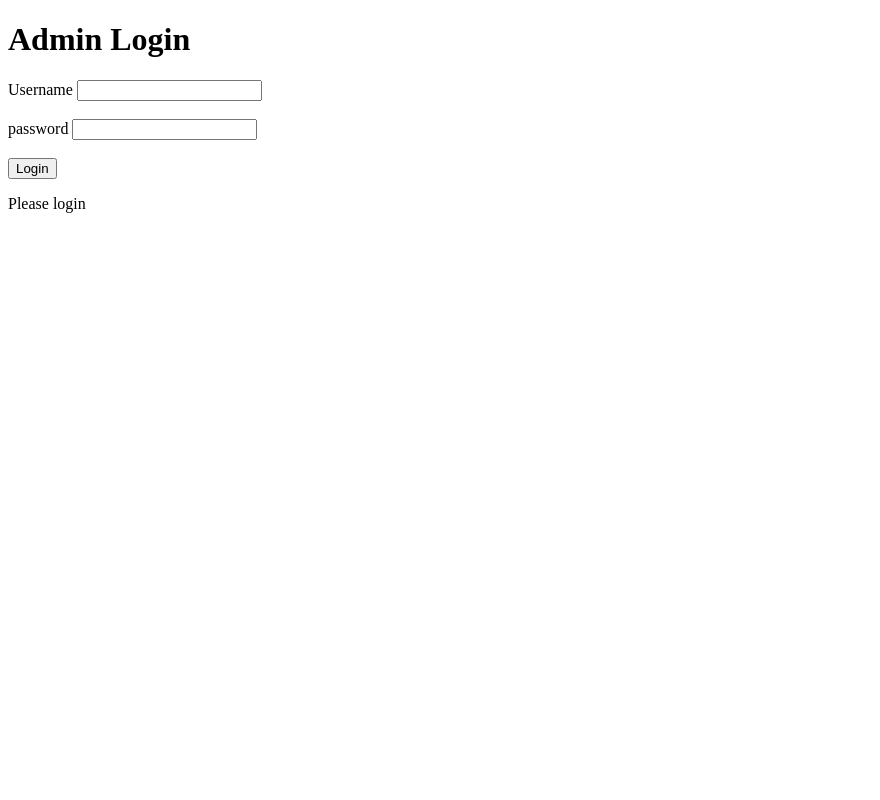
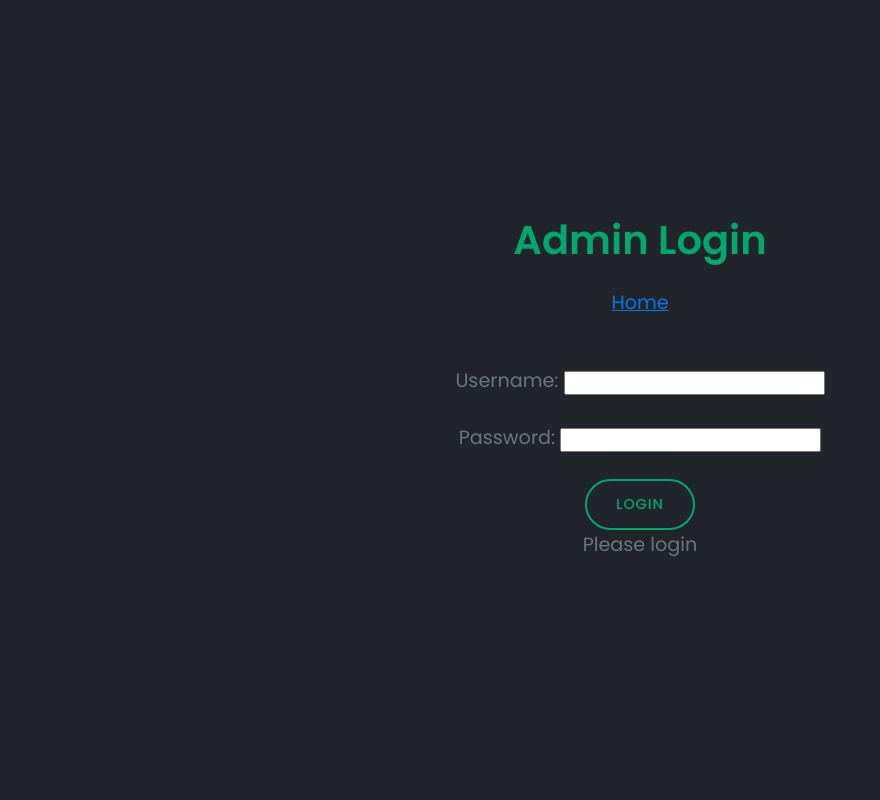
Before and after one commit to GMast3rs/4320FinalProject, a Flask app: page /admin in a window 1280 px wide. Shown: the whole page, without its empty margins (0-880 px from the left). Run offline with Flask 3, Linux system fonts and the light colour scheme.

Commit message:
Update admin.html
Styling

```diff
--- a/templates/admin.html
+++ b/templates/admin.html
@@ -1,20 +1,112 @@
 <!DOCTYPE html>
-<html>
-<head><title>Admin Login</title></head>
+<html lang="en">
+<head>
+    <meta charset="UTF-8">
+    <meta name="viewport" content="width=device-width, initial-scale=1.0">
+    <title>Admin Login</title>
+    <link href="https://fonts.googleapis.com/css2?family=Poppins:wght@300;400;500;600&display=swap" rel="stylesheet">
+    <style>
+        :root {
+            --primary: #00a76f;
+            --secondary: #212529;
+        }
+
+        * {
+            margin: 0;
+            padding: 0;
+            box-sizing: border-box;
+            font-family: 'Poppins', sans-serif;
+        }
+
+        body {
+            background-color: var(--secondary);
+            line-height: 1.6;
+        }
+
+        .container {
+            max-width: 1200px;
+            margin: 0 auto;
+            padding: 2rem;
+            min-height: 100vh;
+            display: flex;
+            flex-direction: column;
+            justify-content: center;
+            align-items: center;
+            text-align: center;
+        }
+
+        header {
+            margin-bottom: 3rem;
+        }
+
+        h1 {
+            font-size: 2.5rem;
+            margin-bottom: 1rem;
+            color: var(--primary);
+            font-weight: 600;
+        }
+
+        .subtitle {
+            font-size: 1.2rem;
+            color: #6c757d;
+            max-width: 600px;
+            margin: 0 auto 2rem;
+        }
+
+        .link {
+            font-size: 1.2rem;
+            color: #0079e2;
+        }
+
+        .btn {
+            display: inline-block;
+            padding: 0.8rem 1.8rem;
+            border-radius: 50px;
+            text-decoration: none;
+            font-weight: 500;
+            transition: all 0.3s ease;
+            text-transform: uppercase;
+            letter-spacing: 1px;
+            font-size: 0.9rem;
+        }
+
+        .btn-outline {
+            background-color: var(--secondary);
+            border: 2px solid var(--primary);
+            color: var(--primary);
+        }
+
+        .btn-outline:hover {
+            background-color: var(--primary);
+            color: white;
+            cursor: pointer;
+        }
+
+    </style>
+</head>
+
 <body>
-    <h1>Admin Login</h1>
+    <div class="container">
+    <header>
+        <h1>Admin Login</h1>
+        <a class = link href="/">Home</a>
+    </header>
+
     <form action="admin" method="POST">
-        <label for="username">Username</label>
+        <label class = subtitle for="username">Username: </label>
         <input type="text" id="username" name="username" required>
 
         <br><br>
 
-        <label for="password">password</label>
+        <label class = subtitle for="password">Password: </label>
         <input type="text" id="password" name="password" required>
         <br><br>
-        <button type="submit">Login</button>
 
-        <p>{{ message }}</p>
+        <button class="btn btn-outline" type="submit">Login</button>
+
+
+        <p class = subtitle>{{ message }}</p>
     </form>
+    </div>
 </body>
 </html>
```
